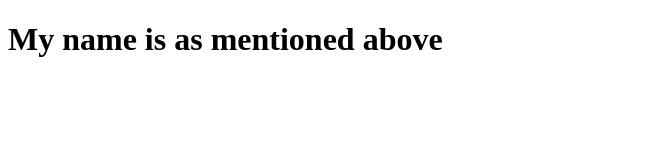
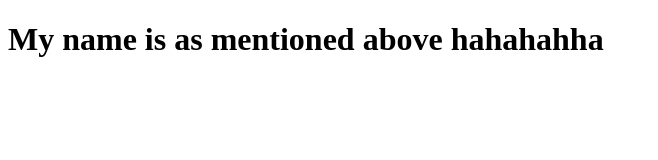
Before and after one commit to hritikr13/freshersbatch-oct16, a plain HTML site: page index.html in a window 1280 px wide. Shown: the whole page, without its empty margins (0-658 px from the left). Drawn offline with Linux system fonts and the light colour scheme.

Commit message:
changes made in branch

```diff
--- a/index.html
+++ b/index.html
@@ -7,6 +7,6 @@
     <title>Hritik</title>
 </head>
 <body>
-    <h1>My name is as mentioned above</h1>
+    <h1>My name is as mentioned above hahahahha</h1>
 </body>
 </html>
```
